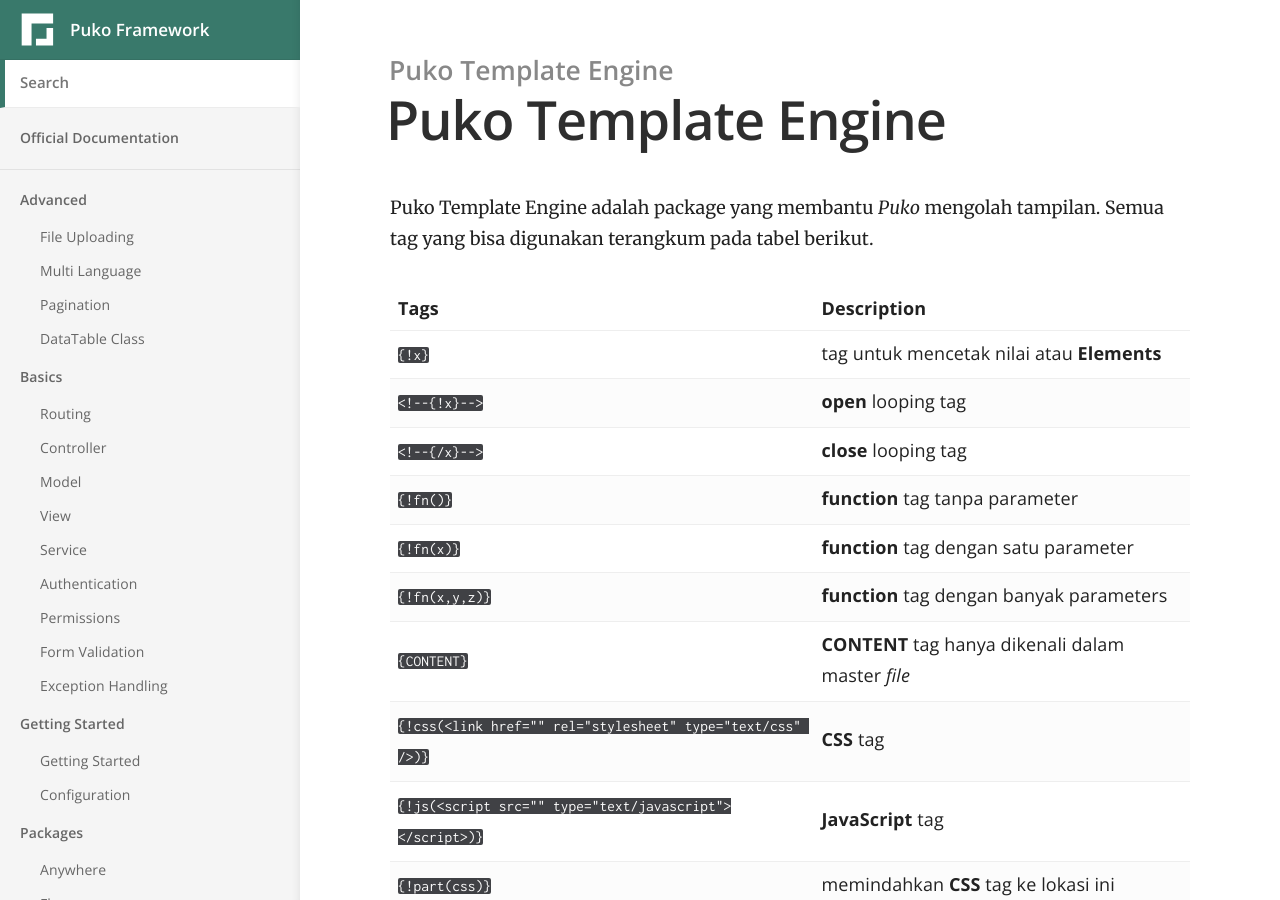
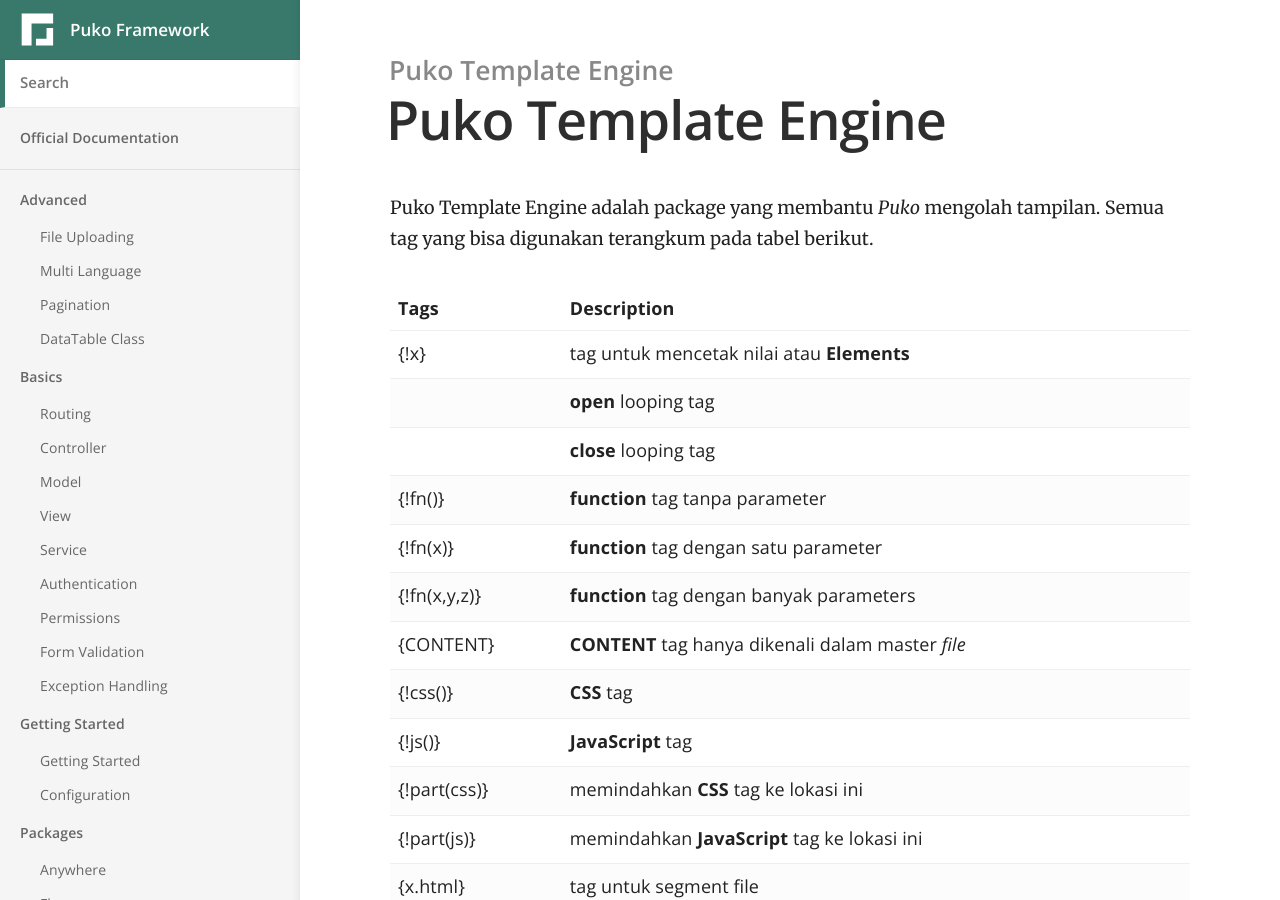
Before and after one commit to Velliz/pudo, a Jekyll site: the page built from _docs/puko-template-engine/pte.md, in a window 1280 px wide and 900 px high. Built offline with Jekyll 4.4.1, drawn with Linux system fonts in a browser that asks for light colours.

Commit message:
update tags for tables

```diff
--- a/_docs/puko-template-engine/pte.md
+++ b/_docs/puko-template-engine/pte.md
@@ -9,18 +9,18 @@ Semua tag yang bisa digunakan terangkum pada tabel berikut.
 
 | Tags | Description |
 | --- | --- |
-| `{!x}` | tag untuk mencetak nilai atau **Elements** |
-| `<!--{!x}-->` | **open** looping tag |
-| `<!--{/x}-->` | **close** looping tag |
-| `{!fn()}` | **function** tag tanpa parameter |
-| `{!fn(x)}` | **function** tag dengan satu parameter |
-| `{!fn(x,y,z)}` | **function** tag dengan banyak parameters |
-| `{CONTENT}` | **CONTENT** tag hanya dikenali dalam master *file* |
-| `{!css(<link href="" rel="stylesheet" type="text/css" />)}` | **CSS** tag |
-| `{!js(<script src="" type="text/javascript"></script>)}` | **JavaScript** tag |
-| `{!part(css)}` | memindahkan **CSS** tag ke lokasi ini |
-| `{!part(js)}` | memindahkan **JavaScript** tag ke lokasi ini |
-| `{x.html}` | tag untuk segment file |
+| {!x} | tag untuk mencetak nilai atau **Elements** |
+| <!--{!x}--> | **open** looping tag |
+| <!--{/x}--> | **close** looping tag |
+| {!fn()} | **function** tag tanpa parameter |
+| {!fn(x)} | **function** tag dengan satu parameter |
+| {!fn(x,y,z)} | **function** tag dengan banyak parameters |
+| {CONTENT} | **CONTENT** tag hanya dikenali dalam master *file* |
+| {!css(<link href="" rel="stylesheet" type="text/css" />)} | **CSS** tag |
+| {!js(<script src="" type="text/javascript"></script>)} | **JavaScript** tag |
+| {!part(css)} | memindahkan **CSS** tag ke lokasi ini |
+| {!part(js)} | memindahkan **JavaScript** tag ke lokasi ini |
+| {x.html} | tag untuk segment file |
 
 > Perhatian: **Elements** dapat anda lihat secara lengkap pada sesi tutorial **Elements**.
 
```
